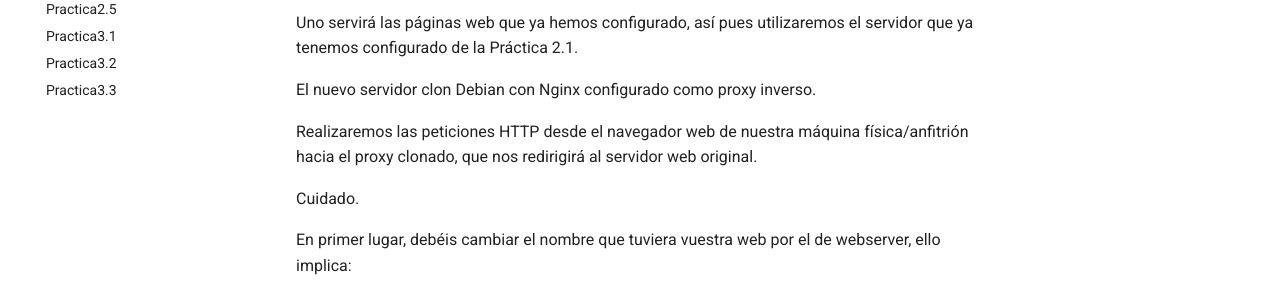
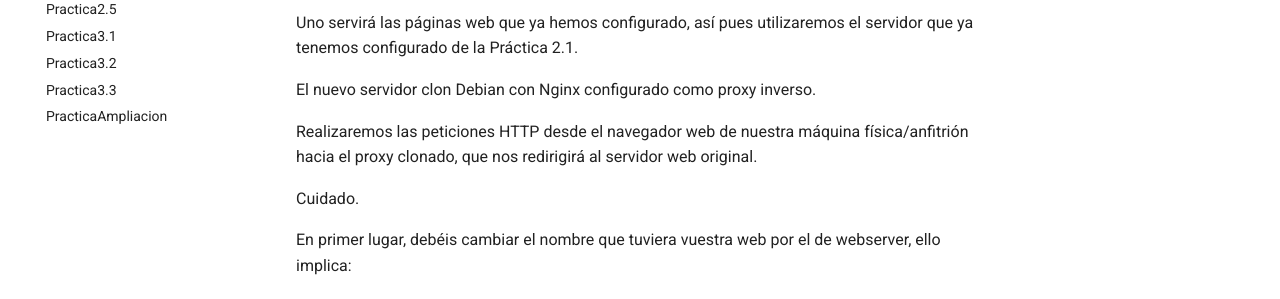
Before and after one commit to SalvadorVelaSanz/DESPLIEGUE-WEB, an MkDocs documentation site: the page built from docs/Practica3.md, in a window 1280 px wide. Shown: the part 237-536 px from the top of the page. Built offline with MkDocs 1.6.1 and Material for MkDocs 9.7.7, drawn with Linux system fonts in a browser that asks for light colours.

Commit message:
preparacion practica ampliacion 2

```diff
--- a/mkdocs.yml
+++ b/mkdocs.yml
@@ -11,3 +11,4 @@ nav:
   - Practica3.1: Practica6.md
   - Practica3.2: Practica7.md
   - Practica3.3: Practica8.md
+  - PracticaAmpliacion: PracticaAmpliacion.md
```
